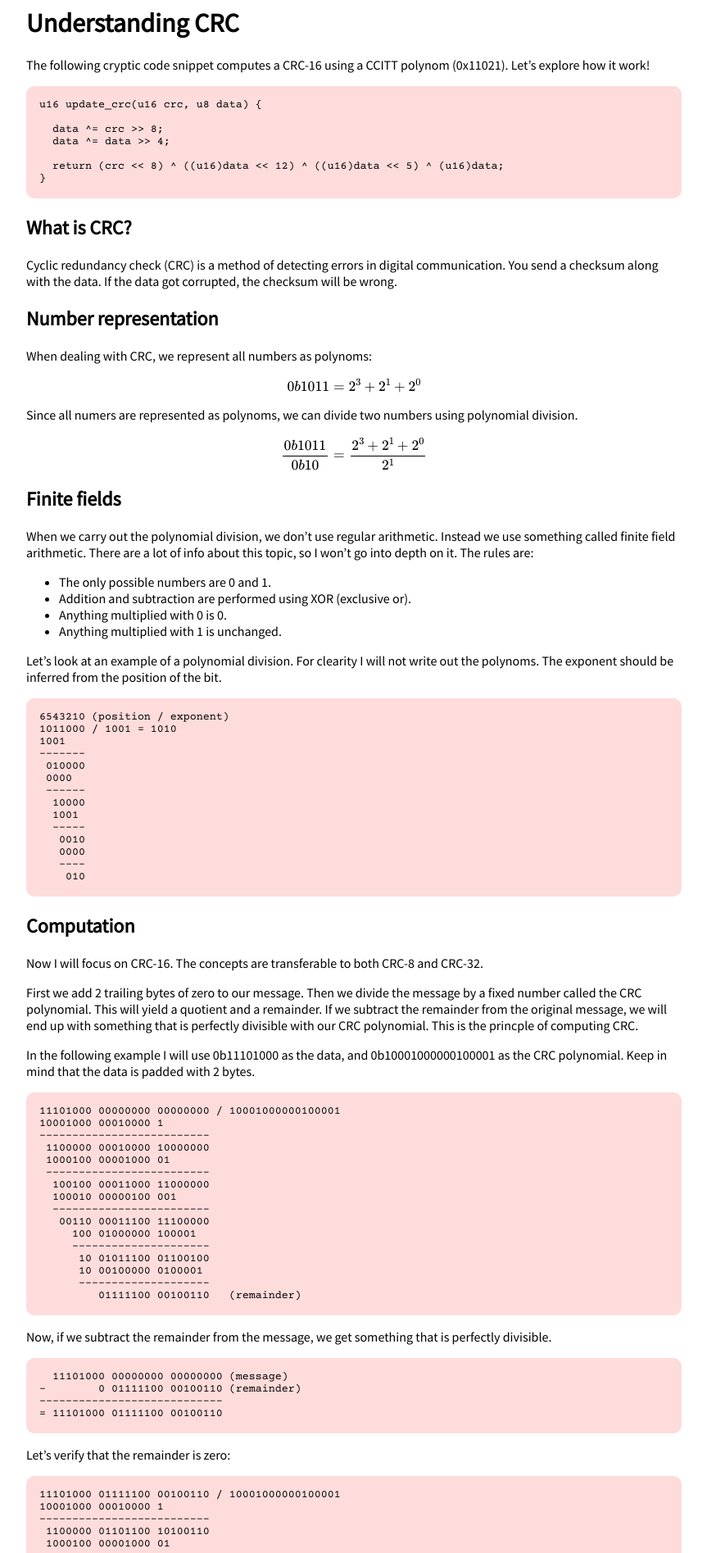
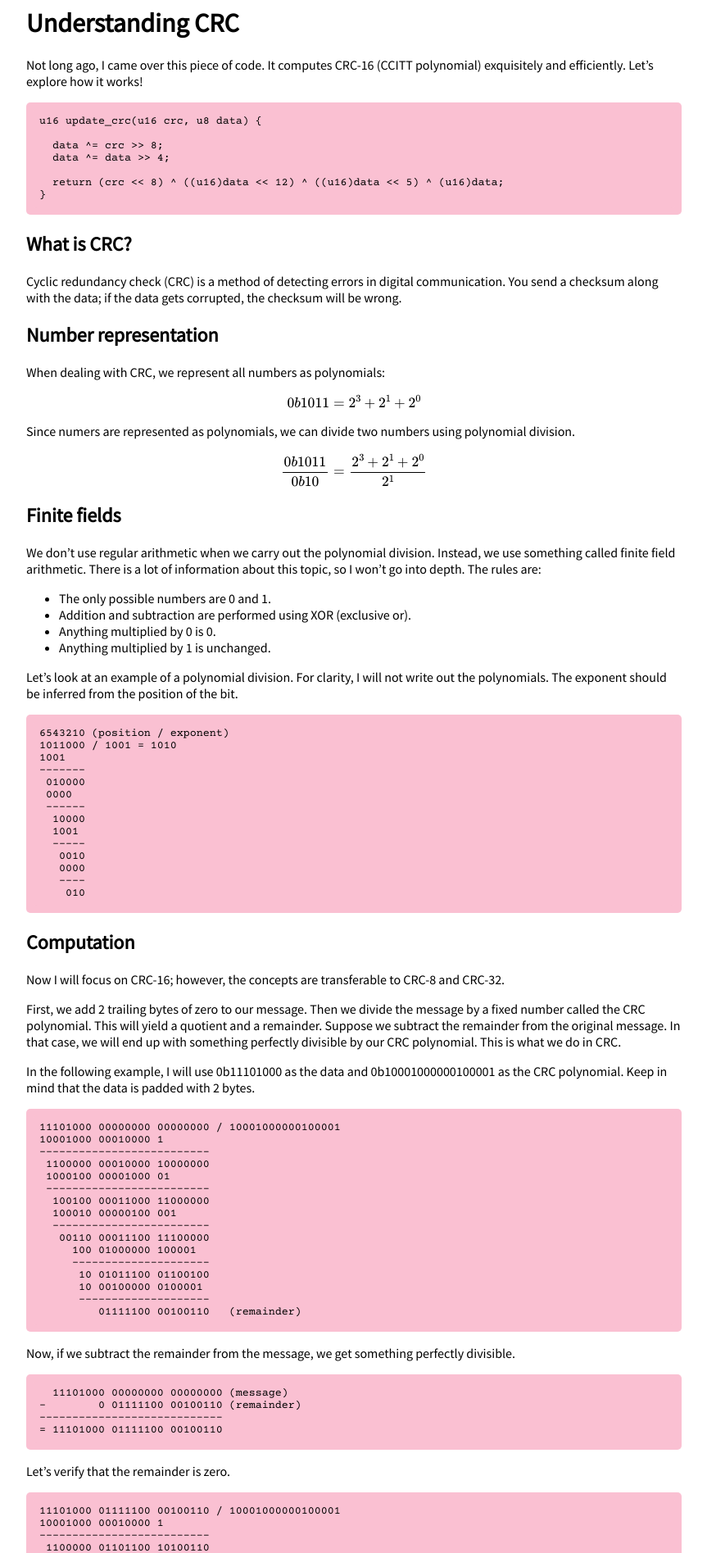
Before and after one commit to strawberryhacker/strawberryhacker.github.io, a Jekyll site: the page built from _posts/blog/2022-06-04-crc.md, in a window 1280 px wide. Shown: the top 1895 px of the page at 82% size, without its empty margins (208-1071 px from the left). Built offline with Jekyll 4.4.1, drawn with Linux system fonts in a browser that asks for light colours; some of the changed text lies outside the part shown.

Commit message:
Add.d stuff

````diff
--- a/_layouts/post.html
+++ b/_layouts/post.html
@@ -13,12 +13,12 @@
   }
 
   .highlight {
-    border-radius: 10px;
+    border-radius: 5px;
     padding-left: 8px;
     padding-top: 8px;
     padding-bottom: 8px;
     padding-right: 8px;
-    background-color: rgb(254, 220, 220);
+    background-color: #FAC0D2;
     margin-bottom: 10;
   }
 
--- a/_posts/blog/2022-06-04-crc.md
+++ b/_posts/blog/2022-06-04-crc.md
@@ -8,7 +8,7 @@ collection : blogs
 
 # Understanding CRC
 
-The following cryptic code snippet computes a CRC-16 using a CCITT polynom (0x11021). Let's explore how it work!
+Not long ago, I came over this piece of code. It computes CRC-16 (CCITT polynomial) exquisitely and efficiently. Let's explore how it works!
 
 ```
 u16 update_crc(u16 crc, u8 data) {
@@ -22,31 +22,30 @@ u16 update_crc(u16 crc, u8 data) {
 
 ## What is CRC?
 
-
-Cyclic redundancy check (CRC) is a method of detecting errors in digital communication. You send a checksum along with the data. If the data got corrupted, the checksum will be wrong.
+Cyclic redundancy check (CRC) is a method of detecting errors in digital communication. You send a checksum along with the data; if the data gets corrupted, the checksum will be wrong.
 
 ## Number representation
 
 
-When dealing with CRC, we represent all numbers as polynoms:
+When dealing with CRC, we represent all numbers as polynomials:
 
 $$ 0b1011 = 2^3 + 2^1 + 2^0 $$
 
-Since all numers are represented as polynoms, we can divide two numbers using polynomial division.
+Since numers are represented as polynomials, we can divide two numbers using polynomial division.
 
 $$ \frac{0b1011}{0b10} = \frac{2^3 + 2^1 + 2^0}{2^1}$$
 
 ## Finite fields
 
 
-When we carry out the polynomial division, we don't use regular arithmetic. Instead we use something called finite field arithmetic. There are a lot of info about this topic, so I won't go into depth on it. The rules are:
+We don't use regular arithmetic when we carry out the polynomial division. Instead, we use something called finite field arithmetic. There is a lot of information about this topic, so I won't go into depth. The rules are:
 
 - The only possible numbers are 0 and 1.
 - Addition and subtraction are performed using XOR (exclusive or).
-- Anything multiplied with 0 is 0.
-- Anything multiplied with 1 is unchanged.
+- Anything multiplied by 0 is 0.
+- Anything multiplied by 1 is unchanged.
 
-Let's look at an example of a polynomial division. For clearity I will not write out the polynoms. The exponent should be inferred from the position of the bit.
+Let's look at an example of a polynomial division. For clarity, I will not write out the polynomials. The exponent should be inferred from the position of the bit.
 
 ```
 6543210 (position / exponent)
@@ -67,11 +66,11 @@ Let's look at an example of a polynomial division. For clearity I will not write
 
 ## Computation
 
-Now I will focus on CRC-16. The concepts are transferable to both CRC-8 and CRC-32.
+Now I will focus on CRC-16; however, the concepts are transferable to CRC-8 and CRC-32.
 
-First we add 2 trailing bytes of zero to our message. Then we divide the message by a fixed number called the CRC polynomial. This will yield a quotient and a remainder. If we subtract the remainder from the original message, we will end up with something that is perfectly divisible with our CRC polynomial. This is the princple of computing CRC.
+First, we add 2 trailing bytes of zero to our message. Then we divide the message by a fixed number called the CRC polynomial. This will yield a quotient and a remainder. Suppose we subtract the remainder from the original message. In that case, we will end up with something perfectly divisible by our CRC polynomial. This is what we do in CRC.
 
-In the following example I will use 0b11101000 as the data, and 0b10001000000100001 as the CRC polynomial. Keep in mind that the data is padded with 2 bytes.
+In the following example, I will use 0b11101000 as the data and 0b10001000000100001 as the CRC polynomial. Keep in mind that the data is padded with 2 bytes.
 
 ```
 11101000 00000000 00000000 / 10001000000100001
@@ -92,7 +91,7 @@ In the following example I will use 0b11101000 as the data, and 0b10001000000100
          01111100 00100110   (remainder)
 ```
 
-Now, if we subtract the remainder from the message, we get something that is perfectly divisible.
+Now, if we subtract the remainder from the message, we get something perfectly divisible.
 
 ```
   11101000 00000000 00000000 (message)
@@ -101,7 +100,7 @@ Now, if we subtract the remainder from the message, we get something that is per
 = 11101000 01111100 00100110
 ```
 
-Let's verify that the remainder is zero:
+Let's verify that the remainder is zero.
 
 ```
 11101000 01111100 00100110 / 10001000000100001
@@ -124,9 +123,9 @@ Let's verify that the remainder is zero:
 
 ## More bytes?
 
-The previous example computes a valid CRC-16, but it only support one byte of data. What happend if we have a stream of bytes? I will explain this by comparing two examples.
+The previous example does only support one byte of data. What happens if we have a stream of bytes? I will explain this by comparing two examples.
 
-Consider a message containnig two bytes. The first example will compute the CRC based on the first byte. The second example computes the CRC based on both bytes.
+Consider a message containing two bytes. The first example will compute the CRC based on the first byte, and the second example computes the CRC based on both bytes.
 
 ```
 11101000 00000000 00000000 / 10001000000100001
````
